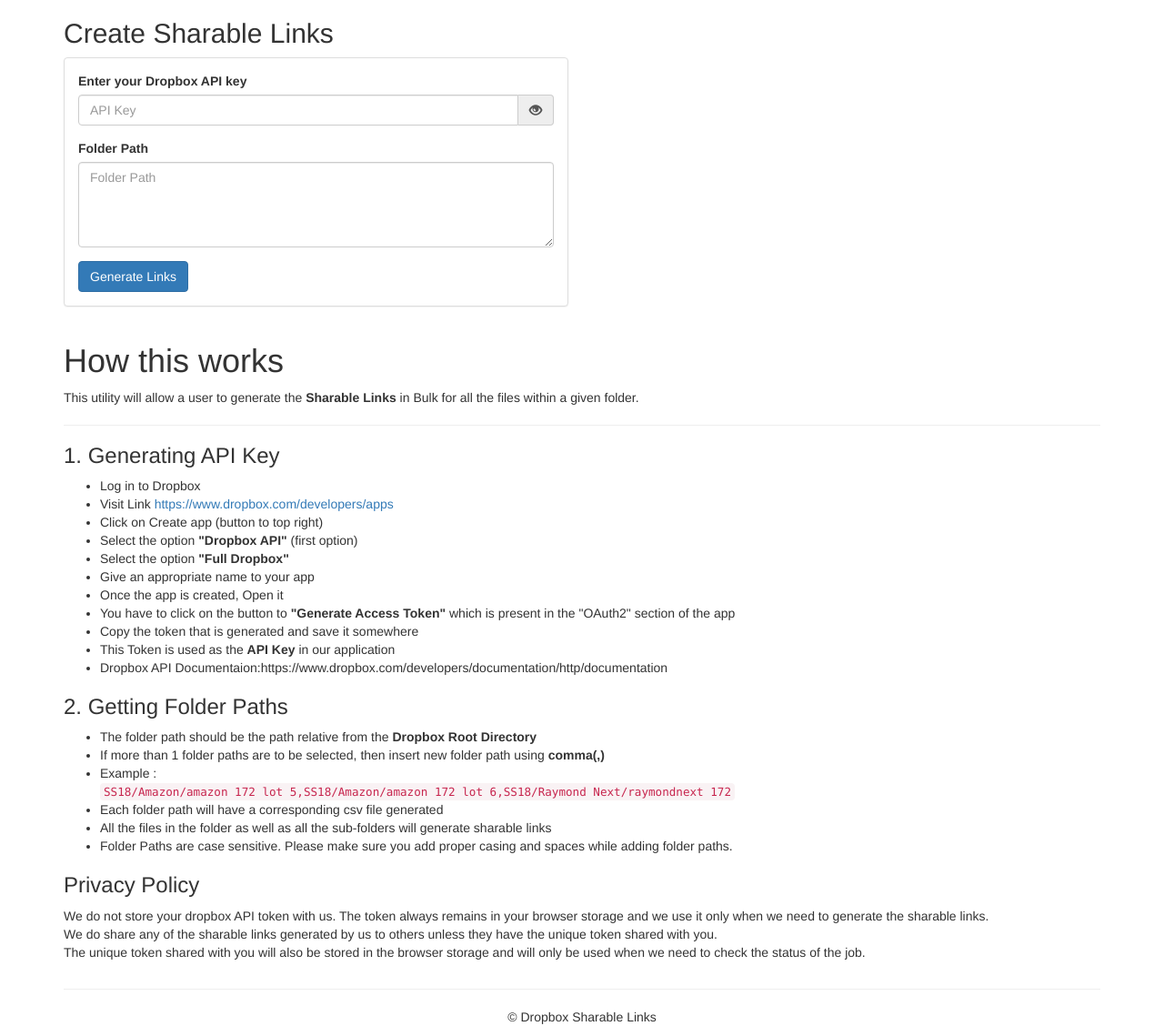
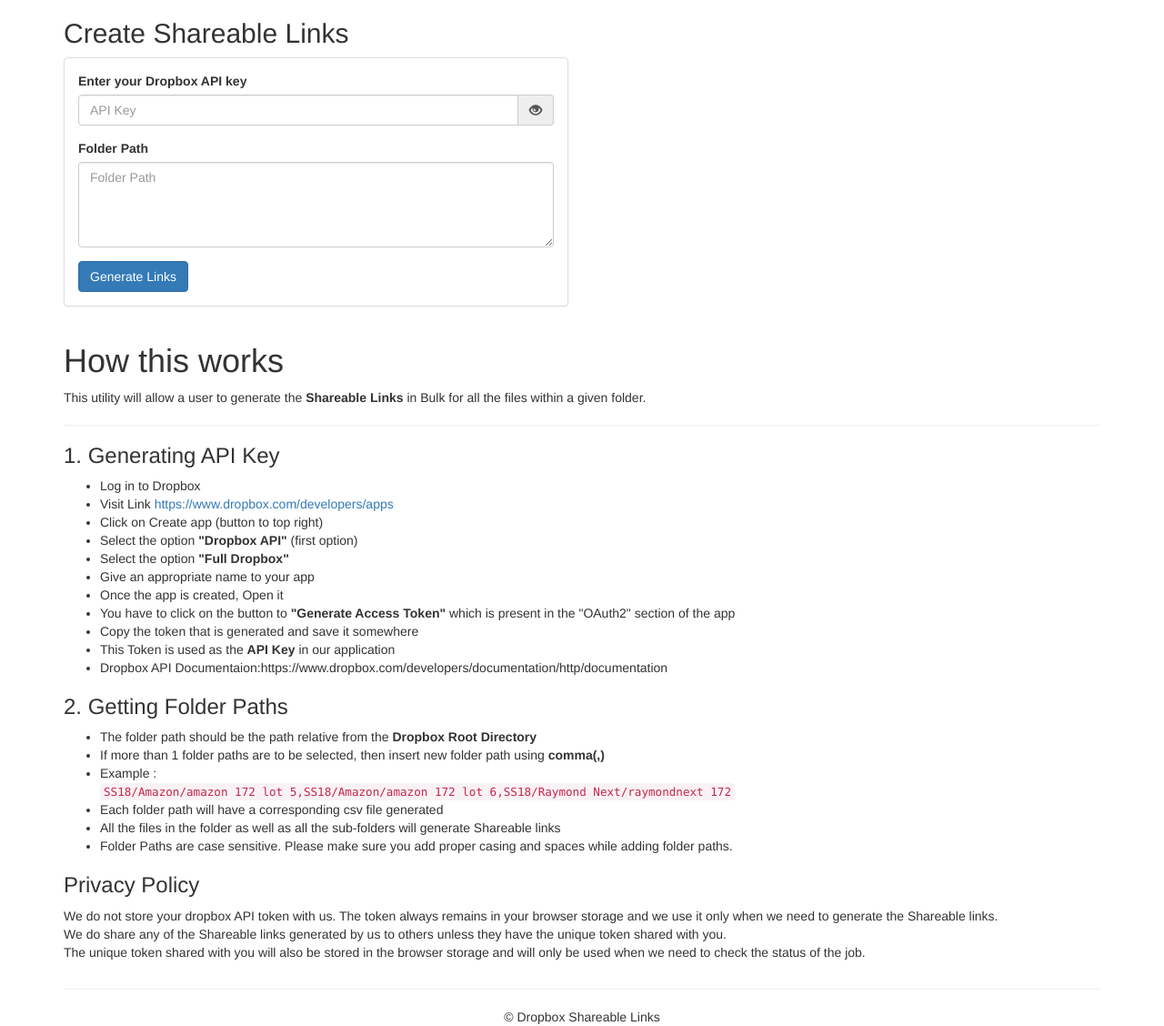
Before and after one commit to vidyashevale24/dropboxLinkGenerator, a PHP site: page / in a window 1280 px wide. Shown: the whole page at 91% size. Run offline with PHP 8.4, Linux system fonts and the light colour scheme.

Commit message:
coreect shareable spelling

```diff
--- a/index.php
+++ b/index.php
@@ -11,7 +11,7 @@
 <body>
 	<div class="container">
 		<div class="alert alert-danger alert-dismissible" id="errorMsg"></div>
-		<h2>Create Sharable Links</h2>
+		<h2>Create Shareable Links</h2>
 		<div class="row">
 			<div class="col-lg-6">
 				<div class="panel panel-default">
@@ -49,7 +49,7 @@
 		<div class="row">
 			<div class="col-md-12">
 				<h1>How this works</h1>
-				<p>This utility will allow a user to generate the <strong>Sharable Links</strong> in Bulk for all the files within a given folder.</p>
+				<p>This utility will allow a user to generate the <strong>Shareable Links</strong> in Bulk for all the files within a given folder.</p>
 				<hr>
 				<h3>1. Generating API Key</h3>
 				<ul>
@@ -74,17 +74,17 @@
 						<code>SS18/Amazon/amazon 172 lot 5,SS18/Amazon/amazon 172 lot 6,SS18/Raymond Next/raymondnext 172</code>
 					</li>
 					<li>Each folder path will have a corresponding csv file generated</li>
-					<li>All the files in the folder as well as all the sub-folders will generate sharable links</li>
+					<li>All the files in the folder as well as all the sub-folders will generate Shareable links</li>
 					<li>Folder Paths are case sensitive. Please make sure you add proper casing and spaces while adding folder paths.</li>
 				</ul>
 				<h3>Privacy Policy</h3>
-				<p>We do not store your dropbox API token with us. The token always remains in your browser storage and we use it only when we need to generate the sharable links.<br>
-				We do share any of the sharable links generated by us to others unless they have the unique token shared with you.<br>
+				<p>We do not store your dropbox API token with us. The token always remains in your browser storage and we use it only when we need to generate the Shareable links.<br>
+				We do share any of the Shareable links generated by us to others unless they have the unique token shared with you.<br>
 				The unique token shared with you will also be stored in the browser storage and will only be used when we need to check the status of the job.</p>
 			</div>
 		</div>
 		<hr>
-		<footer class="text-center">&copy; Dropbox Sharable Links</footer>
+		<footer class="text-center">&copy; Dropbox Shareable Links</footer>
 	</div>
 
 	<script>
@@ -167,7 +167,7 @@
 									}
 									if(fileListFail != ''){
 										$('#failLinks').show();
-										$("#failLinks").html("<div class='panel-body'><b>Unable to create sharable links for below folder(s):</b><ul style='list-style:none;'>" + fileListFail + "</ul></div>");
+										$("#failLinks").html("<div class='panel-body'><b>Unable to create Shareable links for below folder(s):</b><ul style='list-style:none;'>" + fileListFail + "</ul></div>");
 									}
 								}else{
 									var res = data.hasOwnProperty('ErrorMsg');
```
Also changed, not shown: dropboxLinkGenerator.php (+4 -4 lines).
